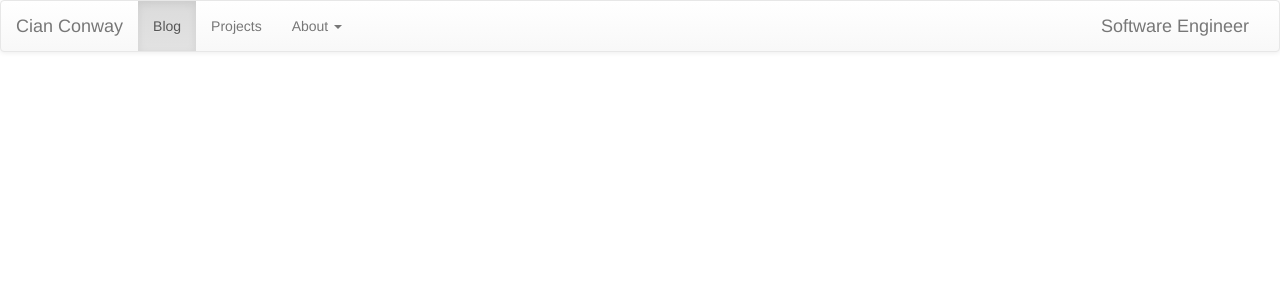
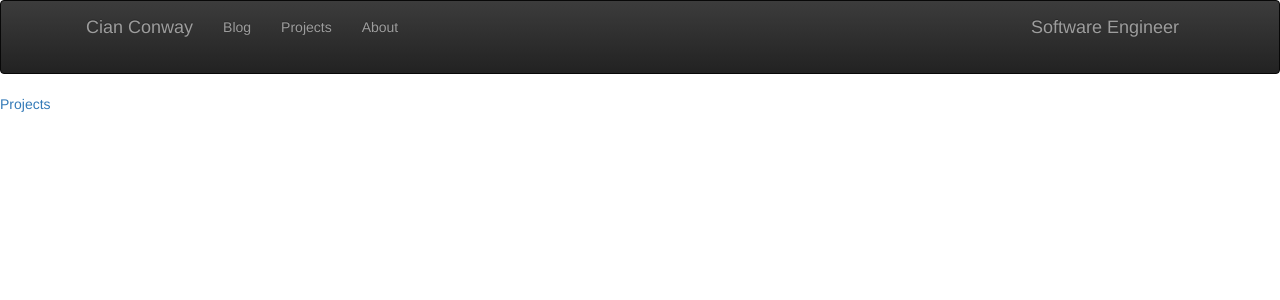
Before and after one commit to cianconway/Personal-Flask, a Flask app: page / in a window 1280 px wide. Shown: the top 300 px of the page. Run offline with Flask 2, Linux system fonts and the light colour scheme; some libraries are stand-ins or nearby versions.

Commit message:
Updated navbar

```diff
--- a/templates/index.html
+++ b/templates/index.html
@@ -21,10 +21,10 @@
 
 <body>
 
-    <header>
-        <nav class="navbar navbar-default">
+    <header class="navbar navbar-inverse">
+        <div class="container">
+            <nav class="navbar">
                 <div class="container-fluid">
-    <!-- Brand and toggle get grouped for better mobile display -->
                     <div class="navbar-header">
                         <button type="button" class="navbar-toggle collapsed" data-toggle="collapse" data-target="#bs-example-navbar-collapse-1" aria-expanded="false">
                             <span class="sr-only">Toggle navigation</span>
@@ -34,29 +34,26 @@
                         </button>
                         <a class="navbar-brand" href="#">Cian Conway</a>
                     </div>
-
-    <!-- Collect the nav links, forms, and other content for toggling -->
                     <div class="collapse navbar-collapse" id="bs-example-navbar-collapse-1">
                         <ul class="nav navbar-nav">
-        <li class="active"><a href="#">Blog <span class="sr-only">(current)</span></a></li>
-        <li><a href="#">Projects</a></li>
-        <li class="dropdown">
-          <a href="#" class="dropdown-toggle" data-toggle="dropdown" role="button" aria-haspopup="true" aria-expanded="false">About <span class="caret"></span></a>
-          <ul class="dropdown-menu">
-            <li><a href="#">Contact</a></li>
-            <li><a href="/about">About</a></li>
+                            <li><a href="#">Blog <span class="sr-only">(current)</span></a></li>
+                            <li><a href="">Projects</a></li>
+                            <li><a href="{{ url_for('about') }}">About</a></li>
                         </ul>
-        </li>
-      </ul>
+
                         <ul class="nav navbar-nav navbar-right">
                             <a class="navbar-brand" href="#">Software Engineer</a>
                         </ul>
-        </li>
-      </ul>
                     </div><!-- /.navbar-collapse -->
-  </div><!-- /.container-fluid -->
+                </div>
             </nav>
+        </div>
     </header>
+
+
+    <div class="image">
+        <a href="">Projects</a>
+    </div>
 
 <!-- Latest compiled and minified JavaScript -->
 <script src="https://maxcdn.bootstrapcdn.com/bootstrap/3.3.6/js/bootstrap.min.js" integrity="sha384-0mSbJDEHialfmuBBQP6A4Qrprq5OVfW37PRR3j5ELqxss1yVqOtnepnHVP9aJ7xS" crossorigin="anonymous"></script>
```
Lines whose indentation alone changed are shown as unchanged.
